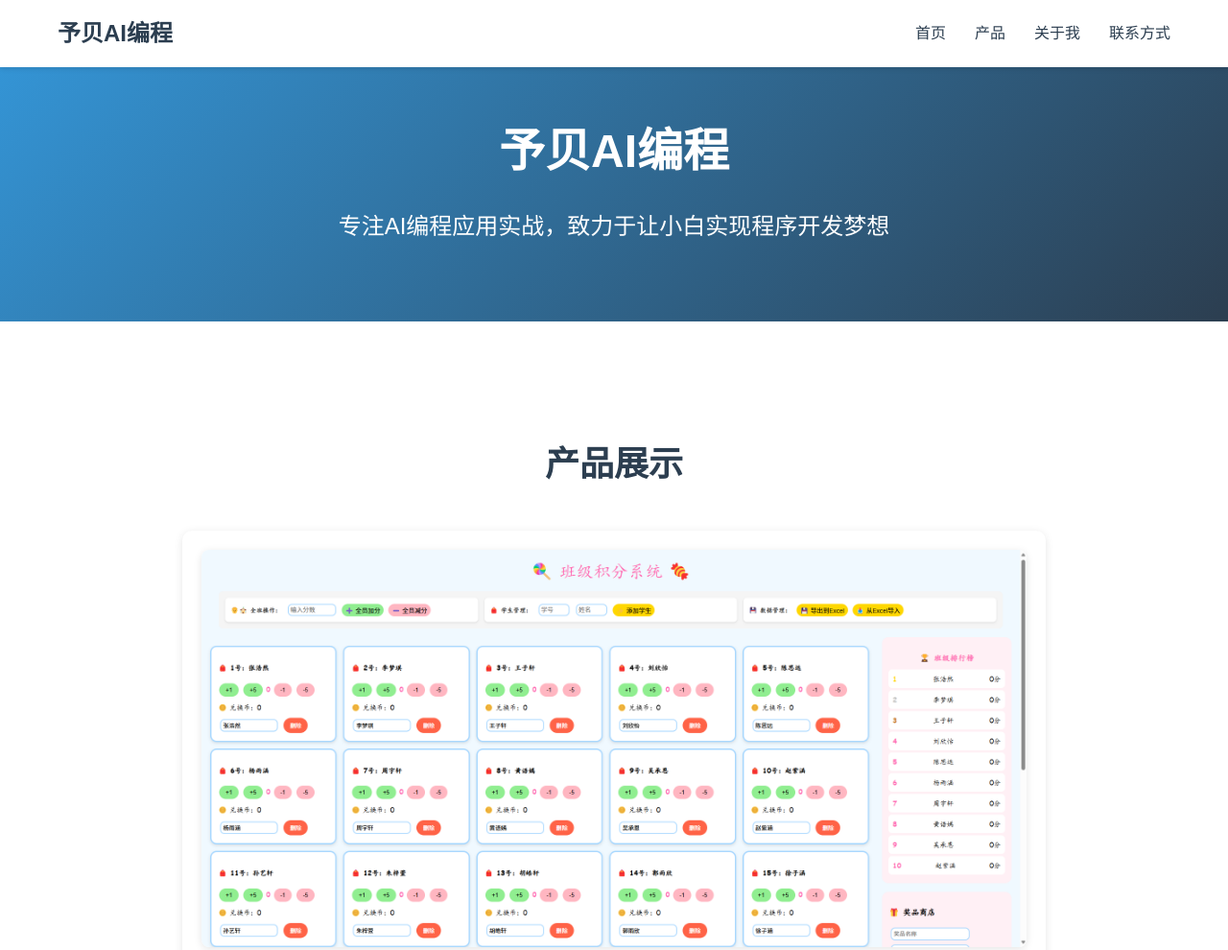
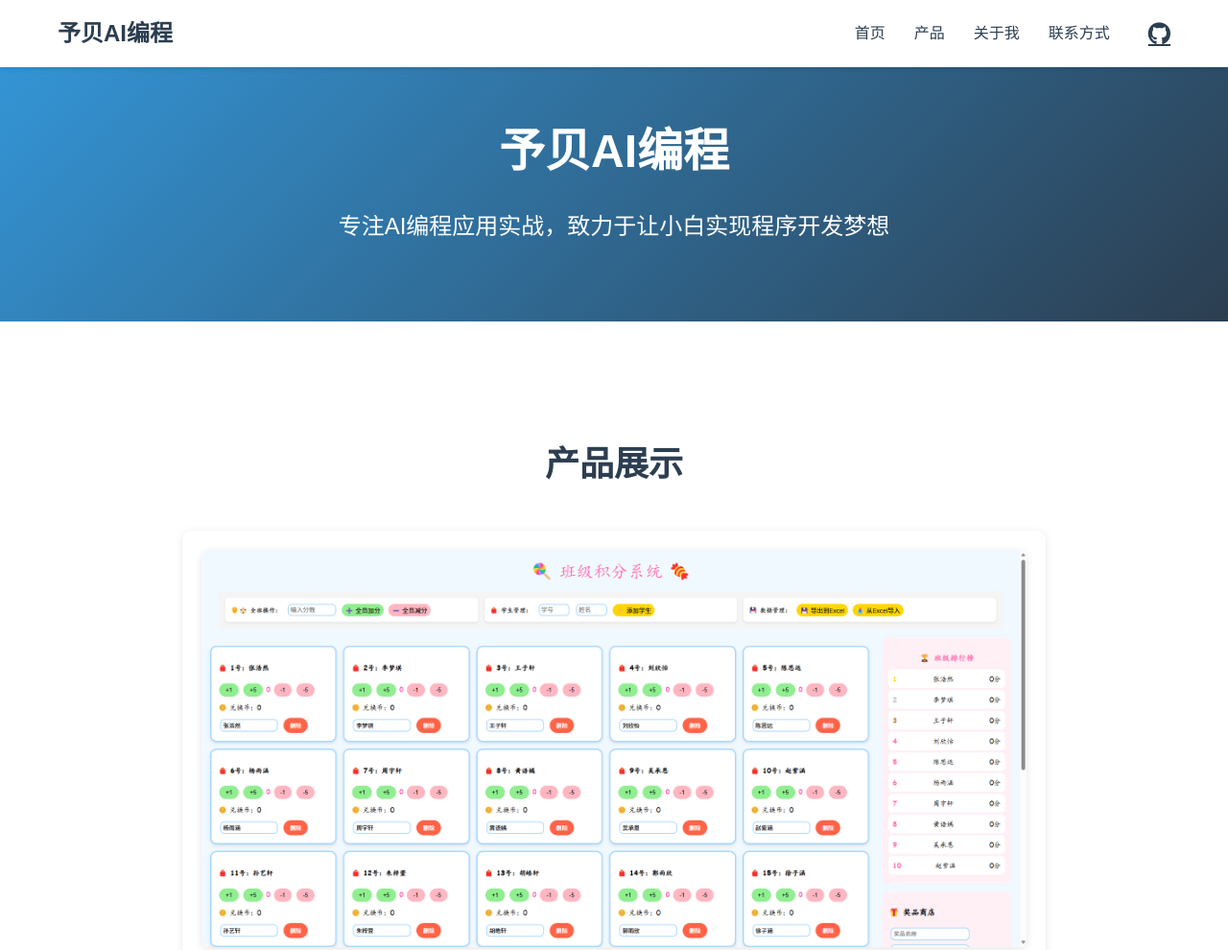
Before and after one commit to clcmj/website, a plain HTML site: page index.html in a window 1280 px wide. Shown: the top 990 px of the page at 96% size. Drawn offline with Linux system fonts and the light colour scheme.

Commit message:
添加GitHub链接到导航栏

```diff
--- a/index.html
+++ b/index.html
@@ -12,12 +12,17 @@
     <nav class="navbar">
         <div class="container">
             <div class="logo">予贝AI编程</div>
+            <div class="nav-content">
                 <ul class="nav-links">
                     <li><a href="#home">首页</a></li>
                     <li><a href="#products">产品</a></li>
                     <li><a href="#about">关于我</a></li>
                     <li><a href="#contact">联系方式</a></li>
                 </ul>
+                <a href="https://github.com/clcmj" target="_blank" class="github-link">
+                    <i class="fab fa-github"></i>
+                </a>
+            </div>
         </div>
     </nav>
 
--- a/styles/main.css
+++ b/styles/main.css
@@ -34,6 +34,12 @@ body {
     height: 70px;
 }
 
+.nav-content {
+    display: flex;
+    align-items: center;
+    gap: 20px;
+}
+
 .logo {
     font-size: 24px;
     font-weight: bold;
@@ -43,6 +49,7 @@ body {
 .nav-links {
     display: flex;
     list-style: none;
+    margin-right: 20px;
 }
 
 .nav-links li {
@@ -57,6 +64,18 @@ body {
 }
 
 .nav-links a:hover {
+    color: #3498db;
+}
+
+.github-link {
+    font-size: 24px;
+    color: #2c3e50;
+    transition: color 0.3s;
+    display: flex;
+    align-items: center;
+}
+
+.github-link:hover {
     color: #3498db;
 }
 
@@ -214,6 +233,10 @@ footer {
         display: none;
     }
 
+    .github-link {
+        margin-left: auto;
+    }
+
     .hero h1 {
         font-size: 36px;
     }
```
Lines whose indentation alone changed are shown as unchanged.
